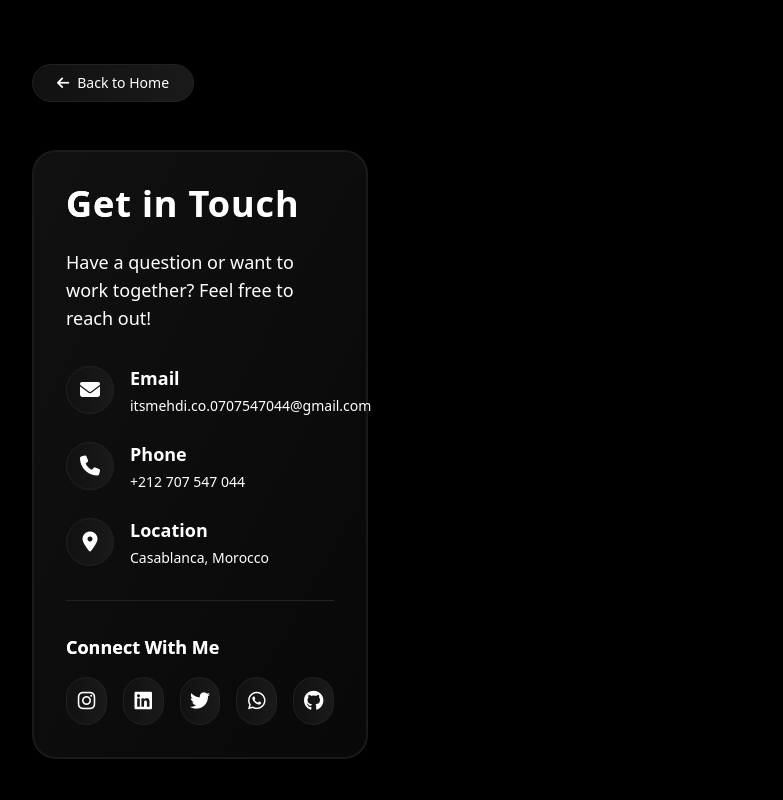
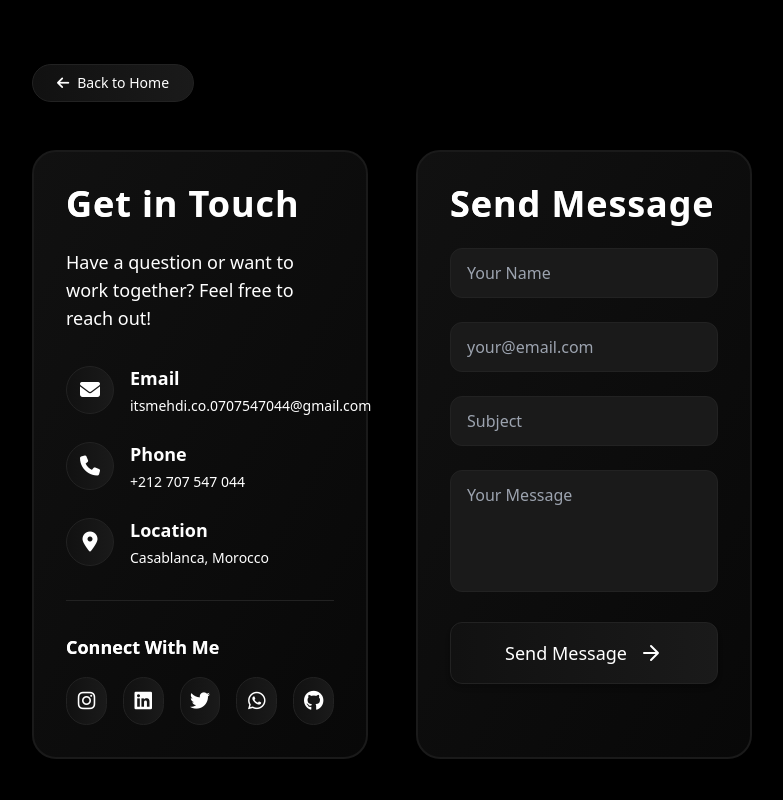
Before and after one commit to labtira/itsmehdi, a React (Vite) app: page /contact in a window 1280 px wide. Shown: the top 800 px of the page, without its empty margins (248-1031 px from the left). Built offline with nearby package versions, Linux system fonts and the light colour scheme.

Commit message:
Update Contact.jsx

```diff
--- a/src/pages/Contact.jsx
+++ b/src/pages/Contact.jsx
@@ -25,7 +25,7 @@ function Contact() {
   }
 
   return (
-    <div className="min-h-screen bg-black text-white p-4 md:p-8 lg:p-12 xl:p-16">
+    <div className=" bg-black text-white p-4 mb-12 md:p-8 lg:p-12 xl:p-16">
       <div className="w-full mx-auto md:px-6 md:max-w-screen-md">
         {/* Header */}
         <div className="flex justify-between items-center mb-12">
@@ -123,7 +123,7 @@ function Contact() {
           </div>
 
           {/* Contact Form */}
-          {/* <div className="rounded-[24px] bg-gradient-to-br from-[#111111] to-[#080808] p-6 md:p-8 border-2 border-[#1A1A1A] hover:border-[#222222] transition-colors shadow-lg">
+          <div className="rounded-[24px] bg-gradient-to-br from-[#111111] to-[#080808] p-6 md:p-8 border-2 border-[#1A1A1A] hover:border-[#222222] transition-colors shadow-lg">
             <h2 className="text-3xl lg:text-4xl font-bold mb-6 tracking-wide bg-clip-text text-transparent bg-gradient-to-r from-white to-gray-400">
               Send Message
             </h2>
@@ -166,7 +166,7 @@ function Contact() {
                 </svg>
               </button>
             </form>
-          </div> */}
+          </div>
         </div>
       </div>
     </div>
```
